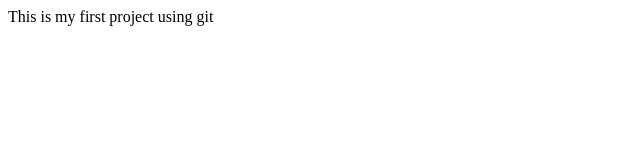
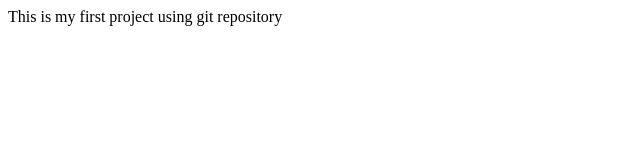
Before and after one commit to satya0510/newproject, a plain HTML site: page index.html in a window 1280 px wide. Shown: the full height of the page, 0-640 px from the left. Drawn offline with Linux system fonts and the light colour scheme.

Commit message:
edited index file

```diff
--- a/index.html
+++ b/index.html
@@ -4,6 +4,6 @@
 	<title>my project in git</title>
 </head>
 <body>
-This is my first project using git
+This is my first project using git repository
 </body>
 </html>
```
